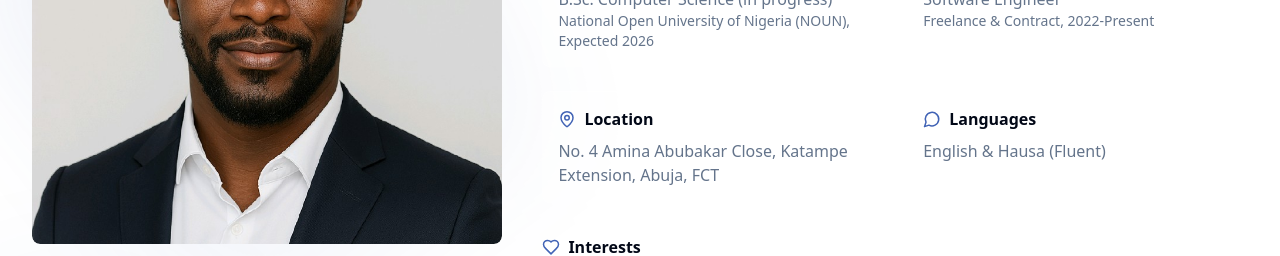
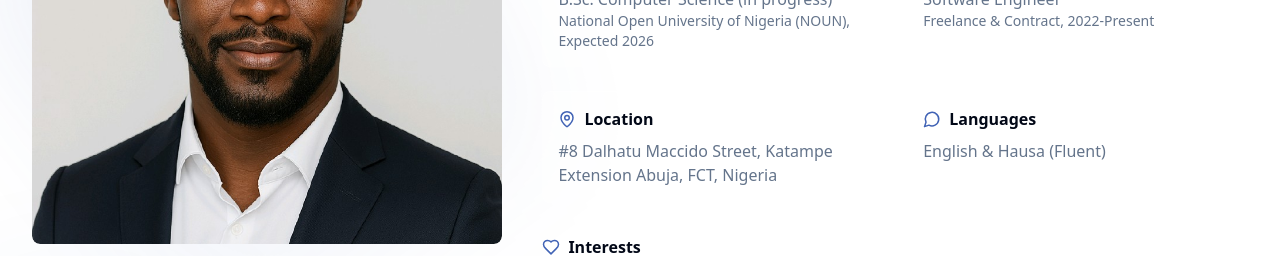
Before and after one commit to izzymarc/porfolio, a React (Vite) app in the folder client/: page /#/ in a window 1280 px wide. Shown: the part 1600-1856 px from the top of the page. Built offline with nearby package versions, Linux system fonts and the light colour scheme.

Commit message:
Revert address to original and replace resume PDF with actual CV

```diff
--- a/client/src/constants/data.ts
+++ b/client/src/constants/data.ts
@@ -47,7 +47,7 @@ export const personalInfo: PersonalInfo = {
   title: "Software Engineer & Data Analyst",
   email: "ezekiel.gwamna@hotmail.com",
   phone: "+2349080000236",
-  location: "No. 4 Amina Abubakar Close, Katampe Extension, Abuja, FCT",
+  location: "#8 Dalhatu Maccido Street, Katampe Extension Abuja, FCT, Nigeria",
   bio: "Innovative Software Engineer with strong expertise in back-end development and AI-powered solutions, complemented by specialized knowledge in global health systems. Adept at leveraging artificial intelligence tools and data analysis to solve complex problems and build impactful technology solutions.",
   resumeUrl: "/resume.pdf",
   githubUrl: "https://github.com/izzymarc",
```
Also changed, not shown: 1 other file (tests, documents, lock files or other folders).
